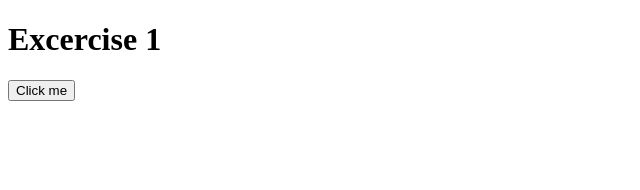
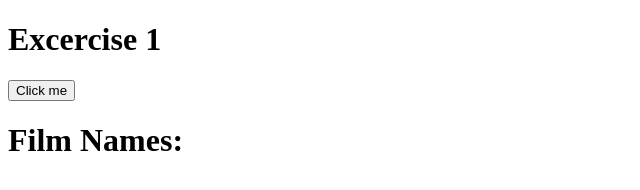
Before and after one commit to Tomislav996/NodeJS-Homework, a plain HTML site: page Homework#2/exercise1.html in a window 1280 px wide. Shown: the whole page, without its empty margins (0-640 px from the left). Drawn offline with Linux system fonts and the light colour scheme.

Commit message:
Update exercise1.html

```diff
--- a/Homework#2/exercise1.html
+++ b/Homework#2/exercise1.html
@@ -9,6 +9,7 @@
   <body>
     <h1>Excercise 1</h1>
     <button>Click me</button>
+    <h1>Film Names:</h1>
     <ul></ul>
     <script src="jquery-3.6.2.js"></script>
     <script src="exercise1.js"></script>
```
